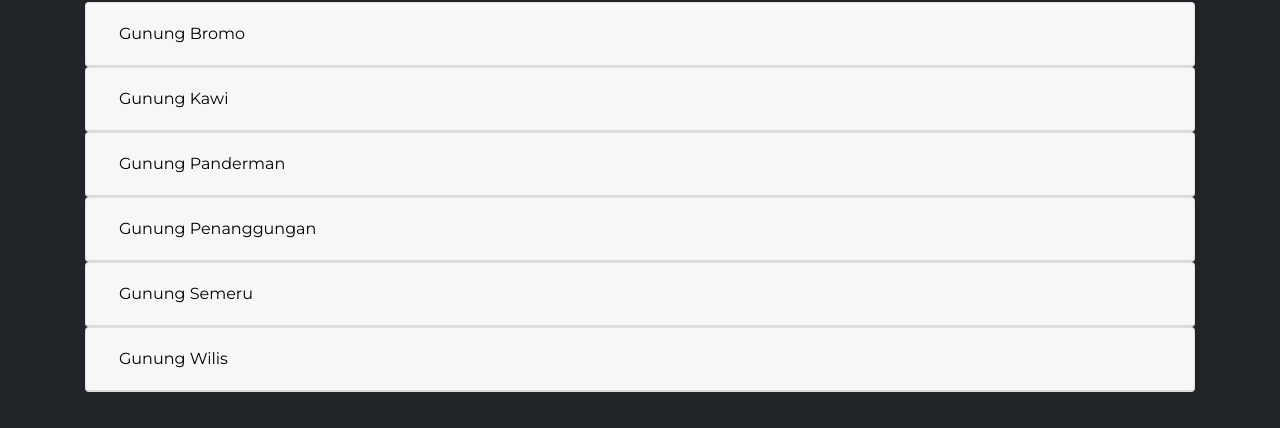
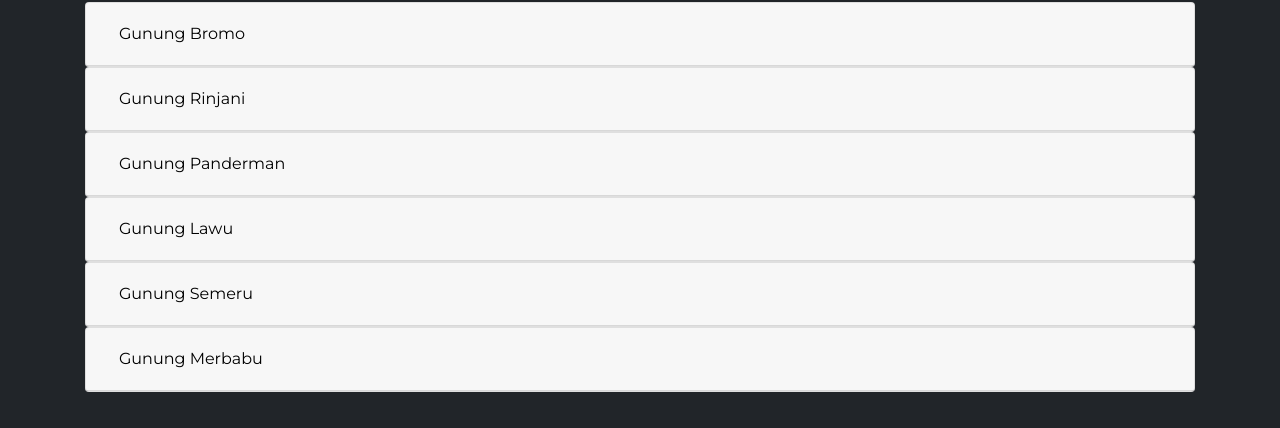
Before and after one commit to PancaPakw/ADS_9_C, a website with bundled scripts: page web_gunung/registrasi.html in a window 1280 px wide. Shown: the part 305-733 px from the top of the page. Built offline with nearby package versions, Linux system fonts and the light colour scheme; a web font is replaced by a local one.

Commit message:
Update registrasi.html

```diff
--- a/web_gunung/registrasi.html
+++ b/web_gunung/registrasi.html
@@ -112,7 +112,7 @@
             <div class="card-header" id="headingTwo">
               <h5 class="mb-0">
                 <button class="btn btn-link collapsed" type="button" data-toggle="collapse" data-target="#collapseTwo" aria-expanded="false" aria-controls="collapseTwo" style="color: #000;">
-                  Gunung Kawi
+                  Gunung Rinjani
                 </button>
               </h5>
             </div>
@@ -184,7 +184,7 @@
             <div class="card-header" id="headingThree">
               <h5 class="mb-0">
                 <button class="btn btn-link collapsed" type="button" data-toggle="collapse" data-target="#collapseFour" aria-expanded="false" aria-controls="collapseThree" style="color: #000;">
-                  Gunung Penanggungan
+                  Gunung Lawu
                 </button>
               </h5>
             </div>
@@ -256,7 +256,7 @@
             <div class="card-header" id="headingThree">
               <h5 class="mb-0">
                 <button class="btn btn-link collapsed" type="button" data-toggle="collapse" data-target="#collapseSix" aria-expanded="false" aria-controls="collapseThree" style="color: #000;">
-                  Gunung Wilis
+                  Gunung Merbabu
                 </button>
               </h5>
             </div>
```
